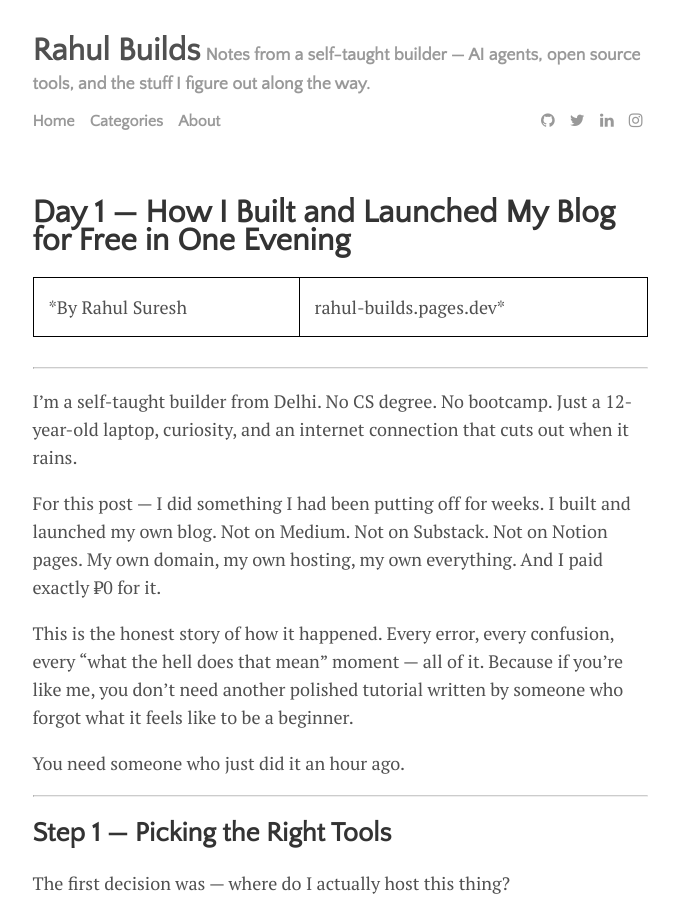
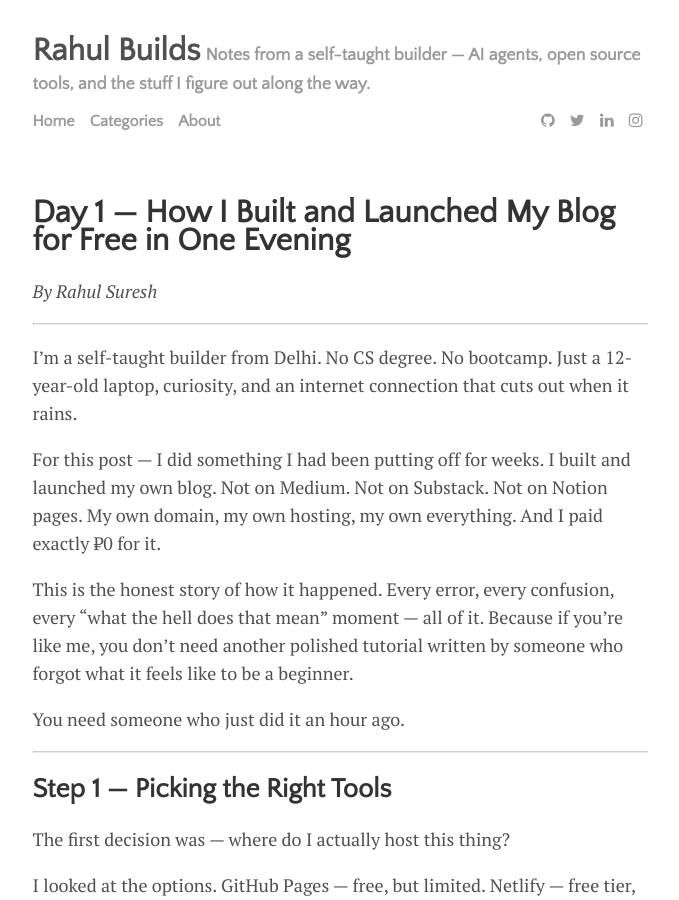
Before and after one commit to Rahulll07/rahul-builds, a Jekyll site: the page built from _posts/2026-03-21-day-1-how-i-built-and-launched-my-blog.md, in a window 1280 px wide and 900 px high. Shown: the whole window, without its empty margins (300-979 px from the left). Built offline with Jekyll 4.4.1, drawn with Linux system fonts in a browser that asks for light colours; comment, search, counter and statistics services are not loaded.

Commit message:
fix: author line formatting in day 1 post

```diff
--- a/_posts/2026-03-21-day-1-how-i-built-and-launched-my-blog.md
+++ b/_posts/2026-03-21-day-1-how-i-built-and-launched-my-blog.md
@@ -6,7 +6,7 @@ categories: [builds, meta]
 tags: [jekyll, cloudflare, github, blogging]
 ---
 
-*By Rahul Suresh | rahul-builds.pages.dev*
+*By Rahul Suresh*
 
 ---
 
```
